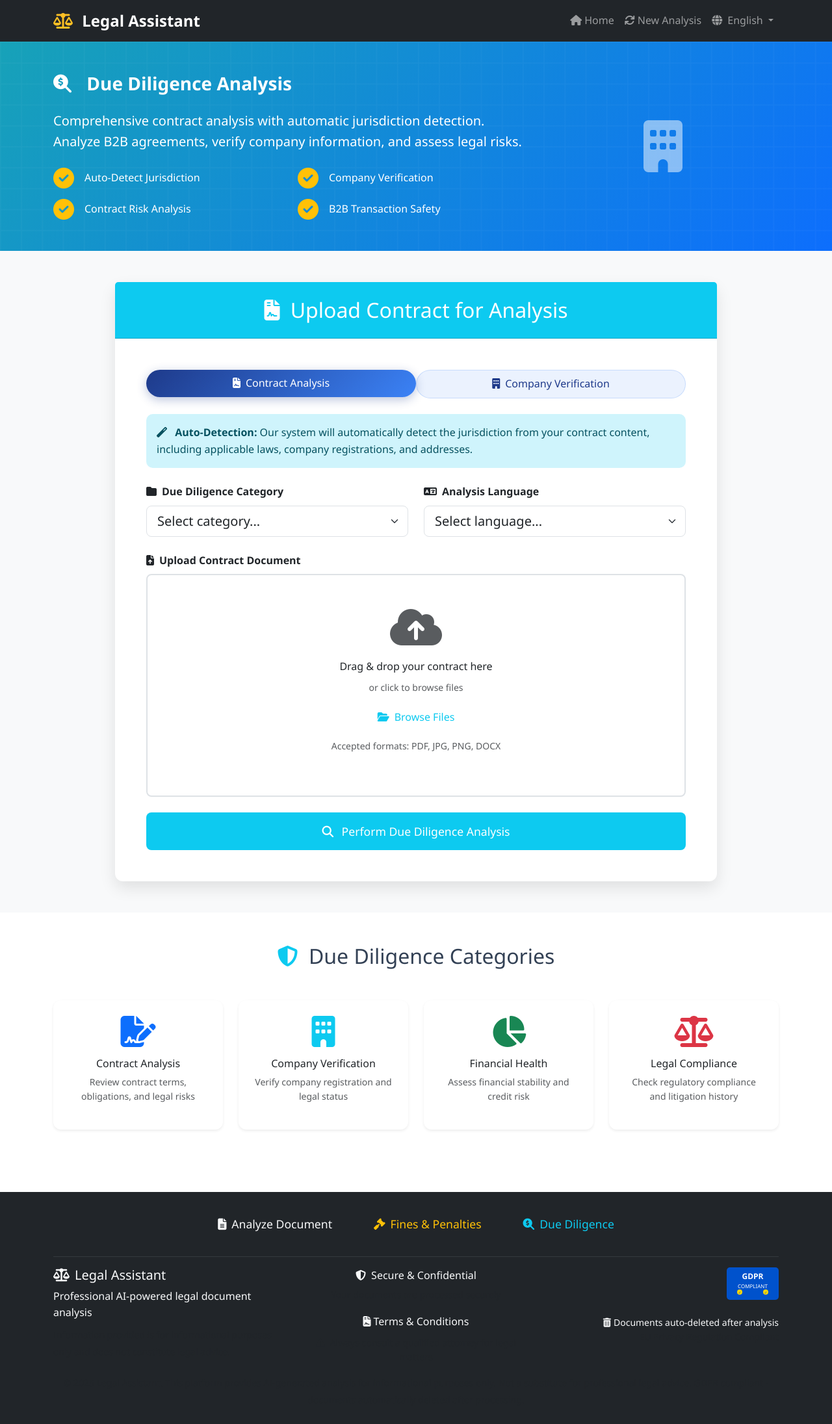
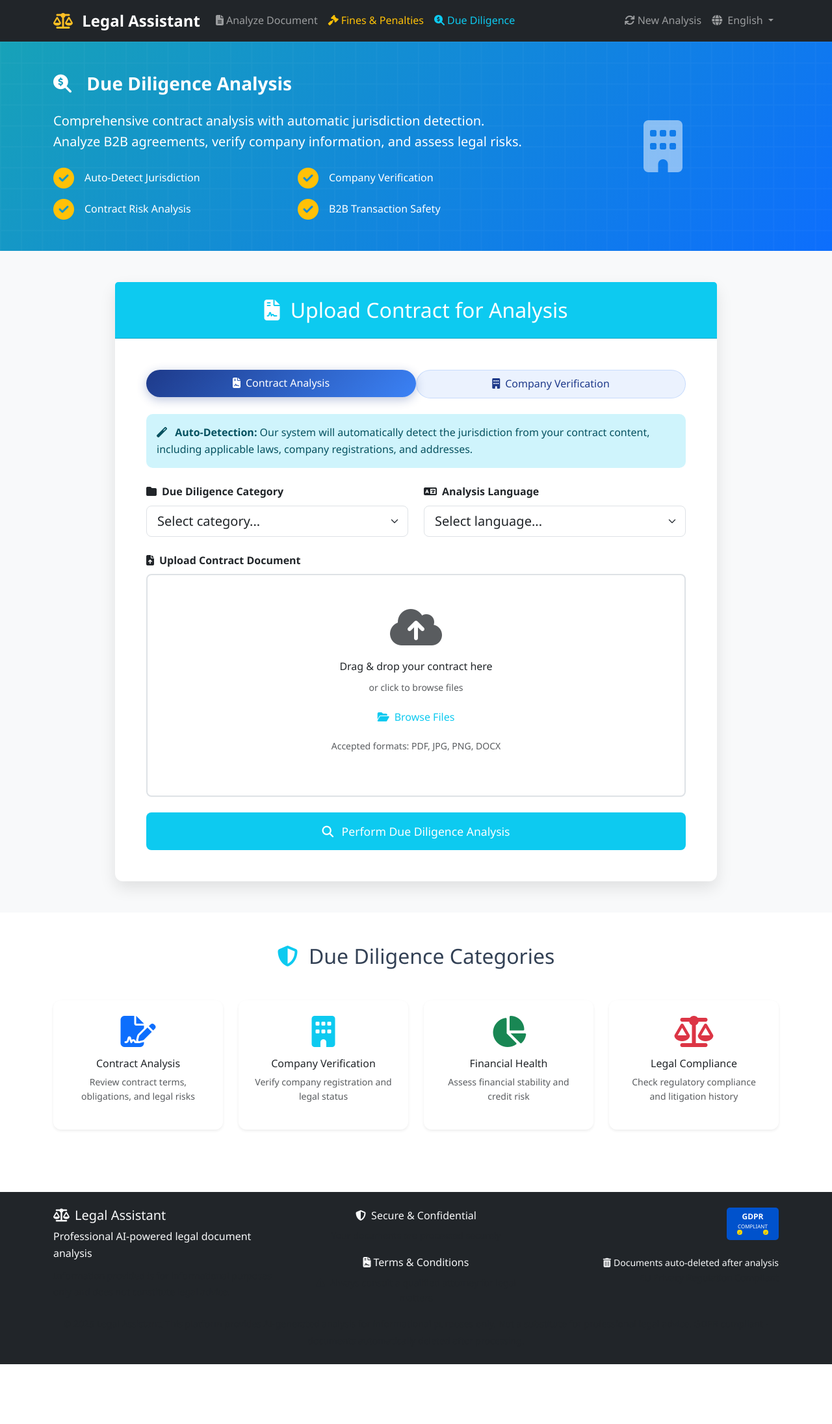
Before and after one commit to BlueAngel888/LegalAsistant.com, a Flask app: page /due-diligence in a window 1280 px wide. Shown: the whole page at 65% size. After the commit the page ends 2099 px from the top, so only its background shows below. Run offline with Flask 3, Linux system fonts and the light colour scheme; some libraries are stand-ins or nearby versions.

Commit message:
Add service navigation buttons to the top of the page
Moves service navigation buttons from the footer to the top navigation bar in templates/base.html.

Replit-Commit-Author: Agent
Replit-Commit-Session-Id: 133424b1-0825-4ef8-920b-b6a8dc5b87a9
Replit-Commit-Checkpoint-Type: full_checkpoint
Replit-Commit-Event-Id: 14337523-4832-433b-b509-c8695151a275
Replit-Commit-Screenshot-Url: https://storage.googleapis.com/screenshot-production-us-central1/80aff0b9-0297-40ab-98d1-219085d14976/133424b1-0825-4ef8-920b-b6a8dc5b87a9/8JAdUBo
Replit-Helium-Checkpoint-Created: true

```diff
--- a/templates/base.html
+++ b/templates/base.html
@@ -29,15 +29,24 @@
                 <span class="navbar-toggler-icon"></span>
             </button>
             <div class="collapse navbar-collapse" id="navbarNav">
-                <ul class="navbar-nav ms-auto">
+                <ul class="navbar-nav me-auto">
                     <li class="nav-item">
                         <a class="nav-link" href="{{ url_for('index') }}">
-                            <i class="fas fa-home me-1"></i>Home
+                            <i class="fas fa-file-alt me-1"></i>Analyze Document
                         </a>
                     </li>
-
-
-
+                    <li class="nav-item">
+                        <a class="nav-link text-warning" href="{{ url_for('fines_analysis') }}">
+                            <i class="fas fa-gavel me-1"></i>Fines & Penalties
+                        </a>
+                    </li>
+                    <li class="nav-item">
+                        <a class="nav-link text-info" href="{{ url_for('due_diligence') }}">
+                            <i class="fas fa-search-dollar me-1"></i>Due Diligence
+                        </a>
+                    </li>
+                </ul>
+                <ul class="navbar-nav ms-auto">
                     <li class="nav-item">
                         <a class="nav-link" href="{{ url_for('clear_session') }}">
                             <i class="fas fa-refresh me-1"></i>New Analysis
@@ -90,24 +99,6 @@
     <!-- Footer -->
     <footer class="bg-dark text-light py-4 mt-5">
         <div class="container">
-            <!-- Service Navigation Buttons - Top of Footer -->
-            <div class="row mb-4">
-                <div class="col-12">
-                    <div class="d-flex flex-wrap justify-content-center gap-3">
-                        <a href="{{ url_for('index') }}" class="btn btn-outline-light btn-lg px-4">
-                            <i class="fas fa-file-alt me-2"></i>Analyze Document
-                        </a>
-                        <a href="{{ url_for('fines_analysis') }}" class="btn btn-outline-warning btn-lg px-4">
-                            <i class="fas fa-gavel me-2"></i>Fines & Penalties
-                        </a>
-                        <a href="{{ url_for('due_diligence') }}" class="btn btn-outline-info btn-lg px-4">
-                            <i class="fas fa-search-dollar me-2"></i>Due Diligence
-                        </a>
-                    </div>
-                </div>
-            </div>
-            <hr class="border-secondary my-3">
-
             <div class="row">
                 <div class="col-md-4">
                     <h5><i class="fas fa-balance-scale me-2"></i>Legal Assistant</h5>
```
